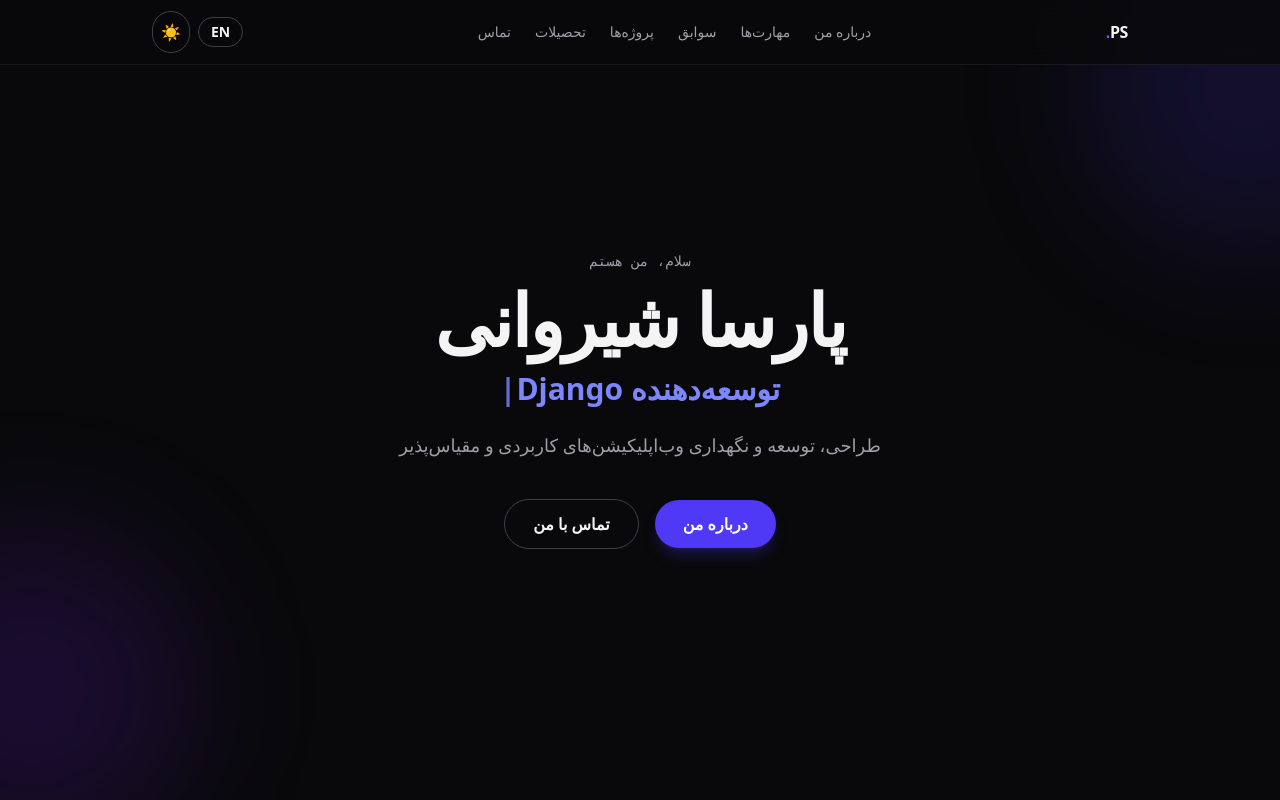
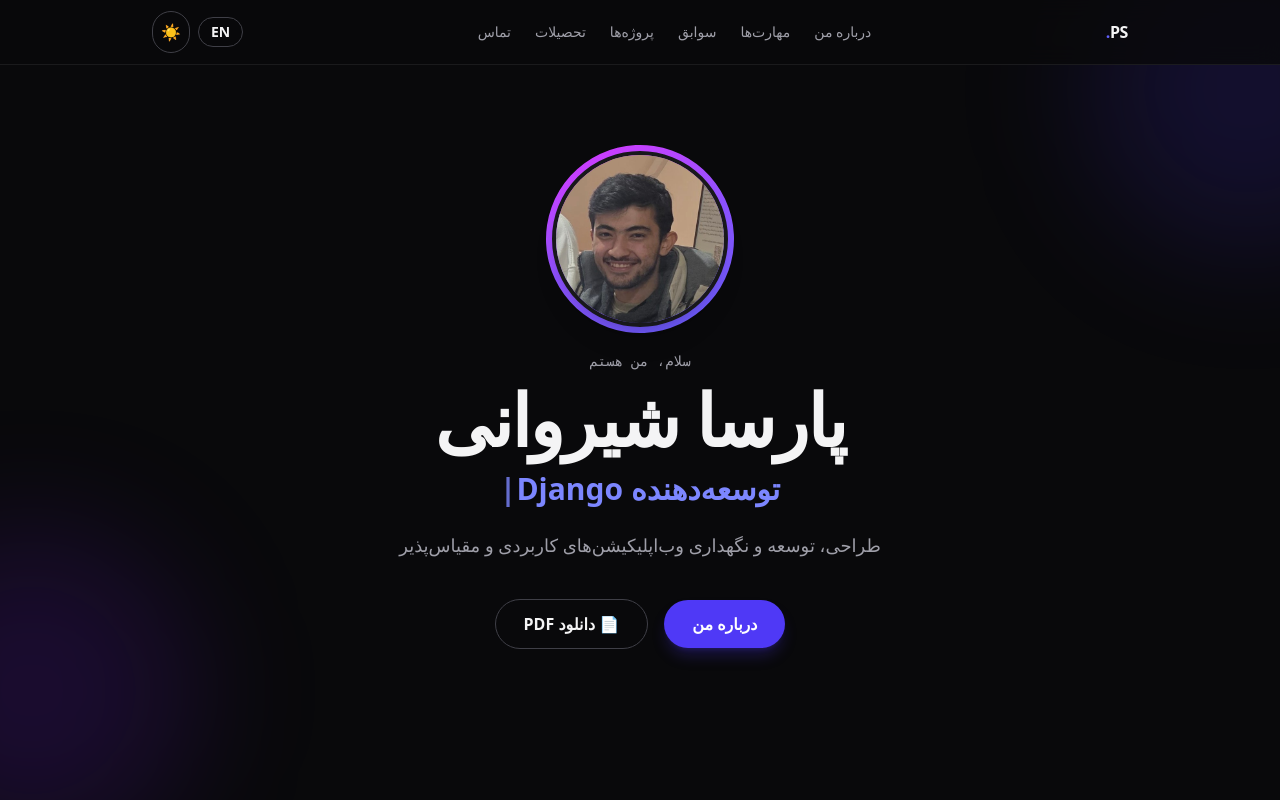
Before and after one commit to shshsh1385/shshsh1385.github.io, a React (Vite) app: page / in a window 1280 px wide. Shown: the top 800 px of the page. Built offline with nearby package versions, Linux system fonts and the light colour scheme; a small style sheet from the web is missing.

Commit message:
Add profile photo with animated ring, PDF print view + Telegram notify hook

```diff
--- a/src/App.jsx
+++ b/src/App.jsx
@@ -2,6 +2,7 @@ import { useEffect, useRef, useState } from 'react'
 import { motion, useInView, useAnimation } from 'framer-motion'
 import { useApp, fadeUp } from './context/AppContext.jsx'
 import { CONTACT, ORG_RESUME } from './config/contact.js'
+import { openPrintView } from './config/notify.js'
 
 // ── small shared bits ─────────────────────────────────────────
 
@@ -193,6 +194,26 @@ function Hero() {
         transition={{ duration: 0.7, ease: 'easeOut' }}
         className="relative z-10 mx-auto max-w-3xl px-6 text-center"
       >
+        {/* profile photo with animated gradient ring */}
+        <motion.div
+          initial={{ opacity: 0, scale: 0.8 }}
+          animate={{ opacity: 1, scale: 1 }}
+          transition={{ duration: 0.7, delay: 0.15, ease: 'easeOut' }}
+          className="relative mx-auto mb-6 h-36 w-36 md:h-44 md:w-44"
+        >
+          <motion.span
+            aria-hidden
+            className="absolute -inset-1.5 rounded-full bg-gradient-to-tr from-indigo-500 via-violet-500 to-fuchsia-500"
+            animate={{ rotate: 360 }}
+            transition={{ duration: 8, repeat: true, ease: 'linear' }}
+          />
+          <img
+            src="./me.jpg"
+            alt={t.hero.name}
+            className="relative h-full w-full rounded-full border-4 border-white object-cover object-top shadow-xl dark:border-zinc-900"
+          />
+        </motion.div>
+
         <p className="mb-3 font-mono text-sm text-zinc-500 dark:text-zinc-400">
           {isRTL ? 'سلام، من هستم' : "Hi, I'm"}
         </p>
@@ -212,14 +233,13 @@ function Hero() {
           >
             {t.hero.cta}
           </a>
-          {CONTACT.email && (
-            <a
-              href={`mailto:${CONTACT.email}`}
-              className="rounded-full border border-zinc-300 px-7 py-3 font-bold transition hover:border-indigo-400 dark:border-zinc-700 dark:hover:border-indigo-500"
-            >
-              {t.contact.title}
-            </a>
-          )}
+          <a
+            href="#resume-pdf"
+            onClick={(e) => { e.preventDefault(); openPrintView(); }}
+            className="rounded-full border border-zinc-300 px-7 py-3 font-bold transition hover:border-indigo-400 hover:text-indigo-500 dark:border-zinc-700 dark:hover:border-indigo-500 dark:hover:text-indigo-400"
+          >
+            📄 {t.hero.download}
+          </a>
         </div>
       </motion.div>
     </section>
@@ -257,9 +277,9 @@ function SkillBar({ skill, i }) {
           {skill.level}%
         </motion.span>
       </div>
-      <div className="h-2.5 w-full overflow-hidden rounded-full bg-zinc-200 dark:bg-zinc-800">
+      <div className="h-2.5 w-full overflow-hidden rounded-full bg-zinc-200 print-bar-track dark:bg-zinc-800">
         <motion.div
-          className="h-full rounded-full bg-gradient-to-r from-indigo-500 to-violet-500"
+          className="h-full rounded-full bg-gradient-to-r from-indigo-500 to-violet-500 print-bar-fill"
           initial={{ width: 0 }}
           animate={inView ? { width: `${skill.level}%` } : {}}
           transition={{ duration: 1, delay: i * 0.08, ease: 'easeOut' }}
--- /dev/null
+++ b/src/config/notify.js
@@ -0,0 +1,33 @@
+// ─────────────────────────────────────────────────────────────
+// اعلان تلگرام + نسخه چاپی رزومه
+// ─────────────────────────────────────────────────────────────
+// نحوه کار: وقتی بازدیدکننده «دانلود PDF» را می‌زند:
+//   1. یک درخواست به Worker کلودفلر می‌رود → ربات تلگرام به صاحب سایت پیام می‌دهد
+//   2. پنجره چاپ با استایل رزومه باز می‌شود (Save as PDF)
+// توکن ربات و chat_id در Worker ذخیره می‌شوند، نه در این فایل عمومی.
+// ─────────────────────────────────────────────────────────────
+
+// TODO: بعد از ساخت Worker، آدرسش را اینجا بگذارید. تا آن‌ زمان اعلان غیرفعال است و مستقیم پنجره چاپ باز می‌شود.
+export const NOTIFY_ENDPOINT = ''
+
+// fire-and-forget: هیچ‌وقت تجربه کاربر را نبندد
+function notifyDownload() {
+  if (!NOTIFY_ENDPOINT) return
+  try {
+    fetch(NOTIFY_ENDPOINT, {
+      method: 'POST',
+      headers: { 'Content-Type': 'application/json' },
+      body: JSON.stringify({ event: 'resume_download', ts: new Date().toISOString() }),
+      keepalive: true,
+      // در Worker پاسخ CORS به‌صورت no-cors-safe ست می‌شود
+    }).catch(() => {})
+  } catch { /* silently ignore — analytics must never break UX */ }
+}
+
+// تاخیر کوتاه تا درخواست اعلان شروع شود، بعد پنجره چاپ باز شود
+function openPrintView() {
+  notifyDownload()
+  setTimeout(() => window.print(), 350)
+}
+
+export { openPrintView }
--- a/src/index.css
+++ b/src/index.css
@@ -32,3 +32,57 @@ body {
     scroll-behavior: auto;
   }
 }
+
+/* ─── نسخه چاپی رزومه (Ctrl+P / دکمه دانلود PDF) ─── */
+@media print {
+  /* فقط محتوای اصلی — ناوبری، دکمه‌ها و افکت‌ها حذف */
+  header, footer, .print\:hidden, #org-resume {
+    display: none !important;
+  }
+  body {
+    background: #fff !important;
+    color: #111 !important;
+  }
+  /* همه سکشن‌ها در یک صفحه پیوسته، بدون انیمیشن */
+  section {
+    padding: 10mm 0 !important;
+    break-inside: avoid;
+  }
+  section:first-of-type {
+    min-height: auto !important;
+  }
+  /* کارت‌ها: خط باریک، بدون سایه */
+  .rounded-2xl {
+    border: 1px solid #ddd !important;
+    box-shadow: none !important;
+    background: #fff !important;
+    break-inside: avoid;
+  }
+  /* رنگ متن‌ها روی سفید خوانا شود */
+  .text-zinc-600, .text-zinc-700, .text-zinc-500, .dark .text-zinc-300, .dark .text-zinc-400 {
+    color: #333 !important;
+  }
+  h1, h2, h3, .font-bold, .font-extrabold, .font-black {
+    color: #000 !important;
+  }
+  .text-indigo-500, .dark .text-indigo-400 {
+    color: #4338ca !important;
+  }
+  /* نوارهای مهارت در چاپ: نشانگر ثابت با درصد */
+  .print-bar-track {
+    border: 1px solid #ccc !important;
+    background: #fff !important;
+  }
+  .print-bar-fill {
+    background: #4f46e5 !important;
+    -webkit-print-color-adjust: exact;
+    print-color-adjust: exact;
+  }
+  /* عکس پروفایل کوچک‌تر و ثابت */
+  img {
+    box-shadow: none !important;
+  }
+  @page {
+    margin: 14mm;
+  }
+}
```
Also changed, not shown: public/me.jpg (added).
